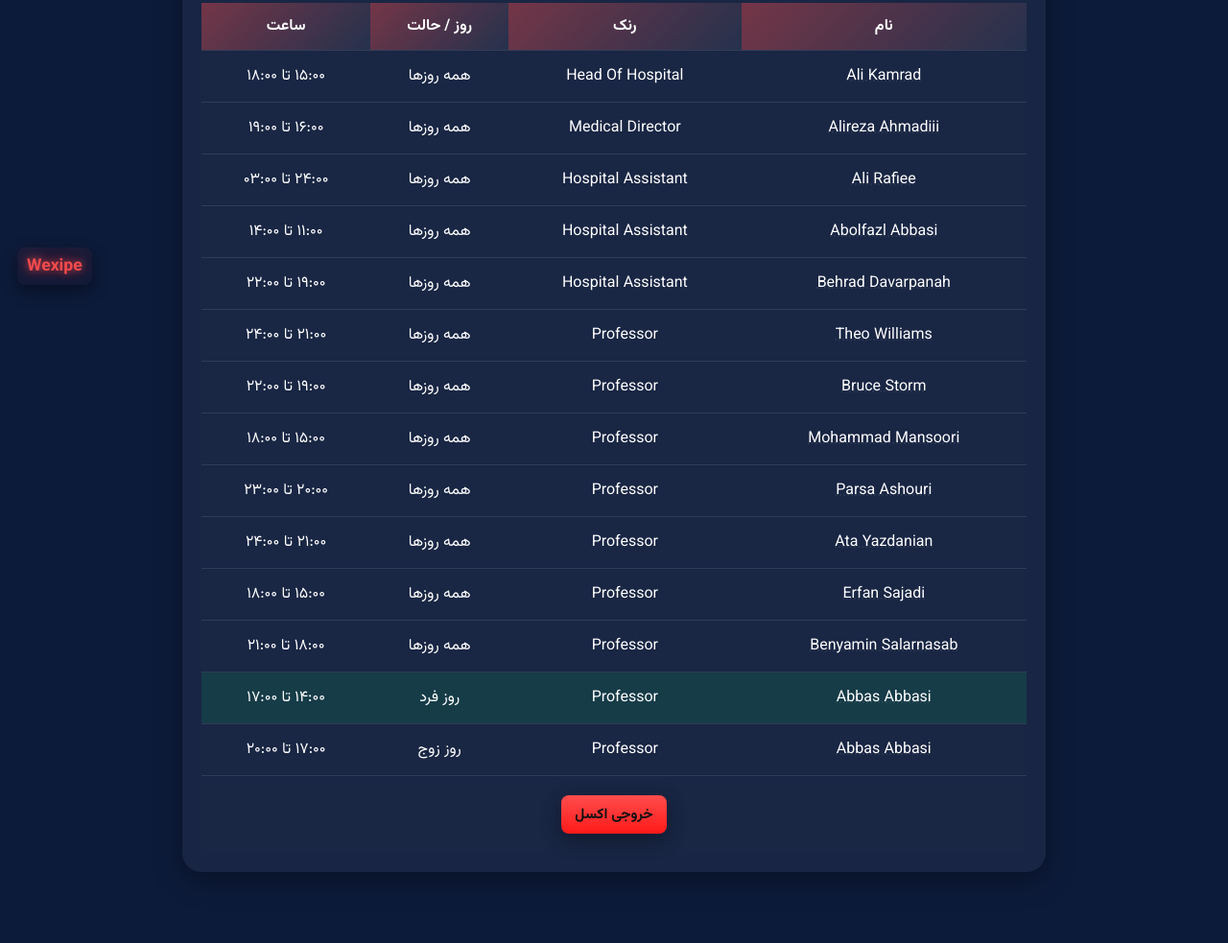
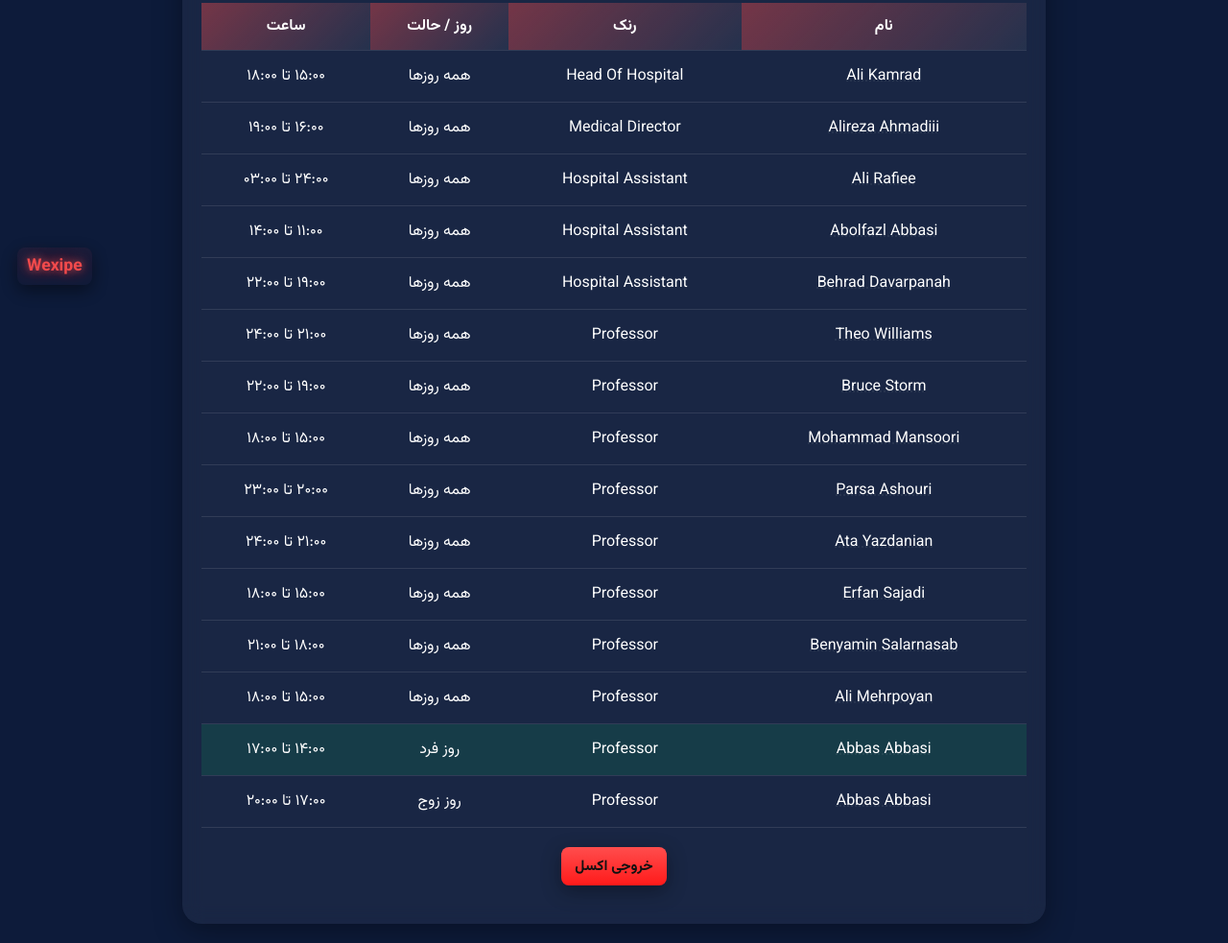
Before and after one commit to Wexipe/Medic-Shift, a plain HTML site: page index.html in a window 1280 px wide. Shown: the part 491-1474 px from the top of the page at 96% size. Before the commit the page ends 1420 px from the top, so only its background shows below. Drawn offline with Linux system fonts and the light colour scheme.

Commit message:
index.html

```diff
--- a/index.html
+++ b/index.html
@@ -166,6 +166,7 @@
       { name: "Ata Yazdanian", rank: "Professor", times: [{ days: "همه روزها", start: "21:00", end: "24:00" }] },
       { name: "Erfan Sajadi", rank: "Professor", times: [{ days: "همه روزها", start: "15:00", end: "18:00" }] },
       { name: "Benyamin Salarnasab", rank: "Professor", times: [{ days: "همه روزها", start: "18:00", end: "21:00" }] },
+      { name: "Ali Mehrpoyan", rank: "Professor", times: [{ days: "همه روزها", start: "15:00", end: "18:00" }] },
       { name: "Abbas Abbasi", rank: "Professor", times: [
           { days: "روز فرد", start: "14:00", end: "17:00" },
           { days: "روز زوج", start: "17:00", end: "20:00" }
```
